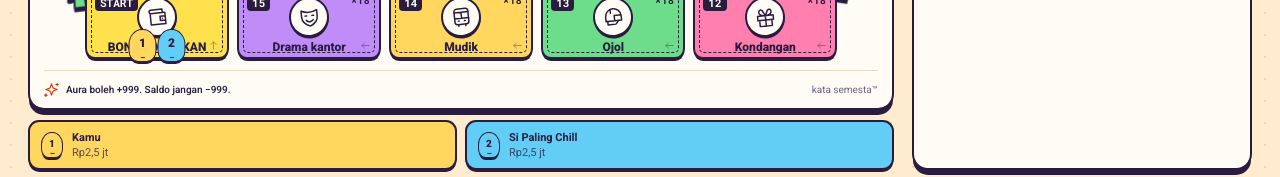
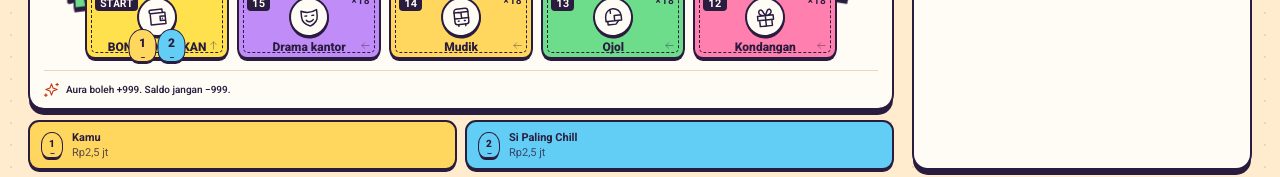
Before and after one commit to restaadiputra/hidup-kok-gini, a React (Vite) app: page / in a window 1280 px wide. Shown: the part 570-747 px from the top of the page. Built offline with nearby package versions, Linux system fonts and the light colour scheme.

Commit message:
feat(board): animate rotating caption

```diff
--- a/src/components/board/board.css
+++ b/src/components/board/board.css
@@ -101,14 +101,24 @@
   font-size: 10px;
   font-weight: 550;
 }
+.board-caption-text {
+  white-space: pre;
+}
+.board-caption-text.is-changing::after {
+  content: "";
+  display: inline-block;
+  width: 1px;
+  height: 1em;
+  margin-left: 2px;
+  background: currentColor;
+  vertical-align: -0.15em;
+  animation: board-caption-caret 600ms steps(1, end) infinite;
+}
+@keyframes board-caption-caret {
+  50% { opacity: 0; }
+}
 .board-caption > svg {
   color: var(--accent-text);
-}
-.board-caption > span {
-  font-size: 10px;
-  color: var(--muted);
-  margin-left: auto;
-  white-space: nowrap;
 }
 @media (min-width: 1300px) and (min-height: 850px) {
   .board-caption {
@@ -121,9 +131,6 @@
 @media (max-width: 1000px) {
   .board-panel {
     padding: 0 10px;
-  }
-  .board-caption > span {
-    display: none;
   }
   .board-grid {
     --board-gap: 5px;
--- a/src/components/board/board.tsx
+++ b/src/components/board/board.tsx
@@ -1,4 +1,4 @@
-import type { CSSProperties } from "react";
+import { useEffect, useState, type CSSProperties } from "react";
 import { MONTHLY_NOTES } from "../../data/calendar";
 import { BOARD } from "../../data/categories";
 import { PLAYER_COLORS } from "../../data/players";
@@ -7,9 +7,58 @@ import type { TurnMotion } from "../../hooks/use-turn-motion";
 import { Icon } from "../icon/icon";
 import { BoardCenter } from "./board-center";
 import { BoardTile } from "./board-tile";
+import { advanceCaption, type CaptionFrame } from "./caption-transition";
 import { boardMotionStyle } from "./ring-layout";
 import { TableBits } from "./table-bits";
 import "./board.css";
+
+function BoardCaption() {
+  const [frame, setFrame] = useState<CaptionFrame>({
+    index: 0,
+    visible: Array.from(MONTHLY_NOTES[0]).length,
+    phase: "hold",
+  });
+  const [visible, setVisible] = useState(() => !document.hidden);
+  const [reducedMotion, setReducedMotion] = useState(
+    () => window.matchMedia("(prefers-reduced-motion: reduce)").matches,
+  );
+
+  useEffect(() => {
+    const motionPreference = window.matchMedia("(prefers-reduced-motion: reduce)");
+    const syncVisibility = () => setVisible(!document.hidden);
+    const syncMotion = () => setReducedMotion(motionPreference.matches);
+    document.addEventListener("visibilitychange", syncVisibility);
+    motionPreference.addEventListener("change", syncMotion);
+    return () => {
+      document.removeEventListener("visibilitychange", syncVisibility);
+      motionPreference.removeEventListener("change", syncMotion);
+    };
+  }, []);
+
+  useEffect(() => {
+    if (!visible) return;
+    const delay = reducedMotion && frame.phase !== "hold"
+      ? 0
+      : frame.phase === "hold" ? 60_000 : frame.phase === "erase" ? 28 : 45;
+    const timer = window.setTimeout(() => {
+      setFrame((previous) => advanceCaption(previous, MONTHLY_NOTES, reducedMotion));
+    }, delay);
+    return () => window.clearTimeout(timer);
+  }, [frame, visible, reducedMotion]);
+
+  const note = MONTHLY_NOTES[frame.index];
+  const shown = Array.from(note).slice(0, frame.visible).join("");
+
+  return (
+    <div className="board-caption">
+      <Icon name="sparkles" size={15} />
+      <p>
+        <span className="sr-only">{note}</span>
+        <span className={`board-caption-text ${frame.phase === "hold" ? "" : "is-changing"}`} aria-hidden="true">{shown}</span>
+      </p>
+    </div>
+  );
+}
 
 export function Board({
   game,
@@ -60,11 +109,7 @@ export function Board({
           <BoardCenter />
         </div>
       </div>
-      <div className="board-caption">
-        <Icon name="sparkles" size={15} />
-        <p>{MONTHLY_NOTES[(game?.month ?? 1) - 1]}</p>
-        <span>kata semesta™</span>
-      </div>
+      <BoardCaption />
     </section>
   );
 }
--- /dev/null
+++ b/src/components/board/caption-transition.ts
@@ -0,0 +1,28 @@
+export type CaptionFrame = {
+  index: number;
+  visible: number;
+  phase: "hold" | "erase" | "type";
+};
+
+export function advanceCaption(
+  frame: CaptionFrame,
+  notes: readonly string[],
+  reducedMotion: boolean,
+): CaptionFrame {
+  const nextIndex = (frame.index + 1) % notes.length;
+
+  if (reducedMotion) {
+    const index = frame.phase === "type" ? frame.index : nextIndex;
+    return { index, visible: Array.from(notes[index]).length, phase: "hold" };
+  }
+
+  if (frame.phase === "hold") return { ...frame, phase: "erase" };
+  if (frame.phase === "erase") {
+    return frame.visible > 1
+      ? { ...frame, visible: frame.visible - 1 }
+      : { index: nextIndex, visible: 0, phase: "type" };
+  }
+
+  const visible = Math.min(frame.visible + 1, Array.from(notes[frame.index]).length);
+  return { ...frame, visible, phase: visible === Array.from(notes[frame.index]).length ? "hold" : "type" };
+}
```
Also changed, not shown: 1 other file (tests, documents, lock files or other folders).
